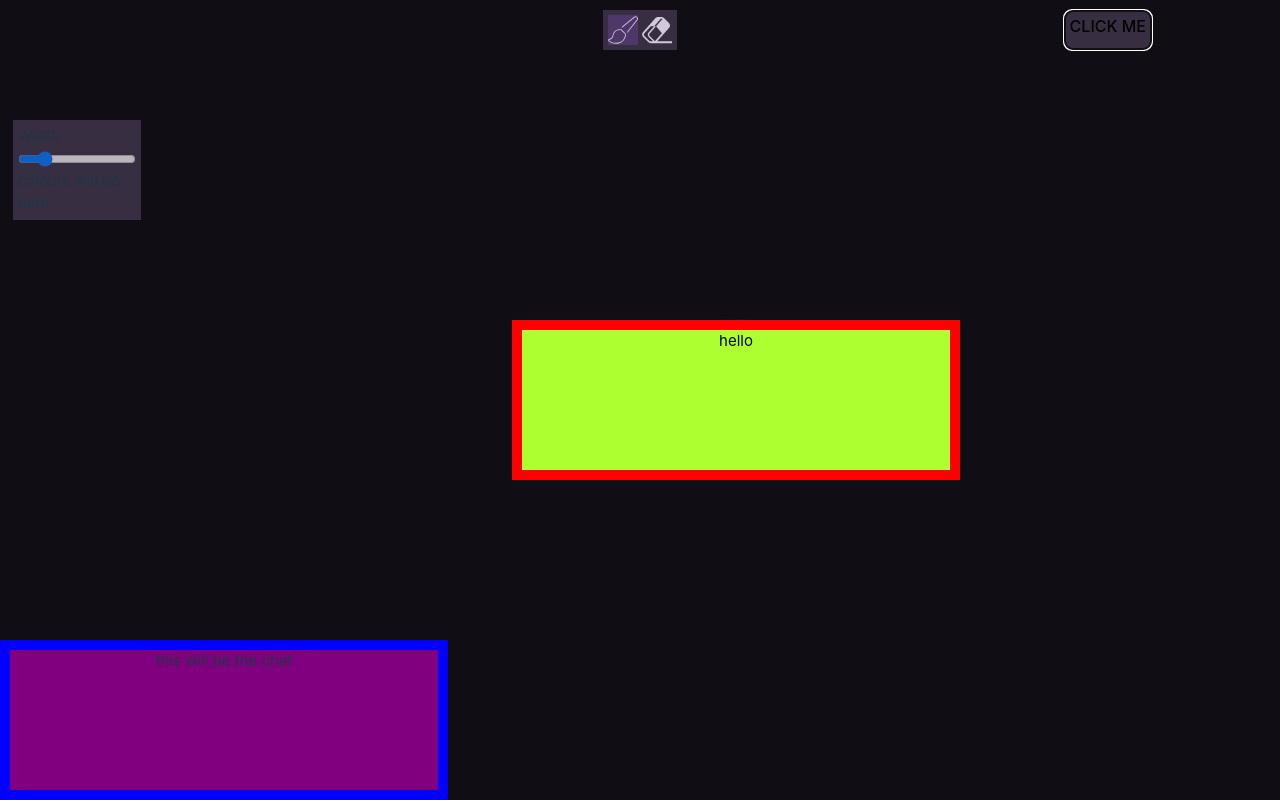
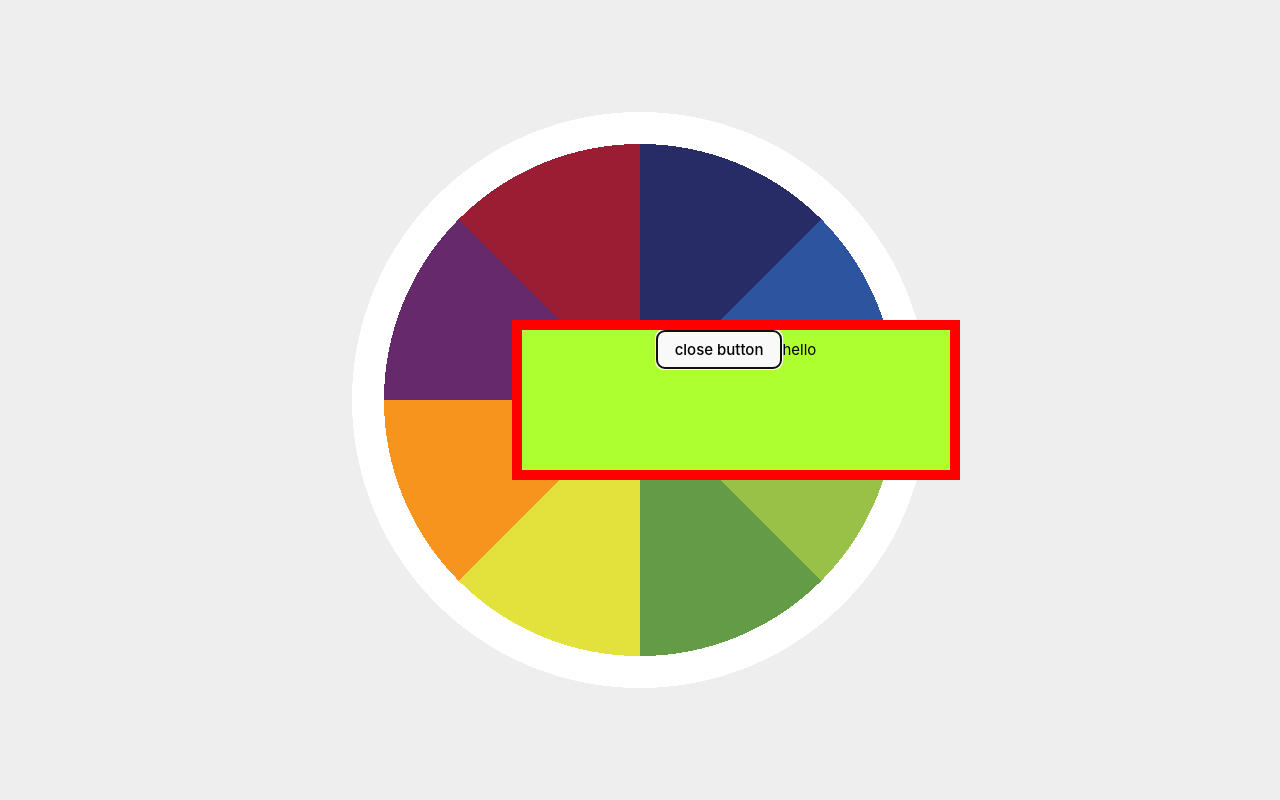
Before and after one commit to Thai-Son01/collabdraw, a React (Vite) app: page / in a window 1280 px wide. Both pictures are taken after a click on the button "CLICK ME". Built offline with nearby package versions, Linux system fonts and the light colour scheme; no server answers.

Commit message:
modal shows when clicking button

```diff
--- a/src/components/drawingcanvas/drawingEvent.ts
+++ b/src/components/drawingcanvas/drawingEvent.ts
@@ -41,7 +41,6 @@ function setupTool(e : React.MouseEvent,
     let [startX, startY] = getMousePosition(canvas, e);
     ctx.beginPath();
     ctx.lineCap = "round";
-    // ctx.lineJoin ="round";
     ctx.translate(0.5, 0.5);
     ctx.lineTo(startX, startY);
     ctx.moveTo(startX, startY);
--- a/src/components/sessionconnect/SessionInterface.tsx
+++ b/src/components/sessionconnect/SessionInterface.tsx
@@ -1,10 +1,24 @@
+import { useRef, useEffect } from 'react';
 import styles from './SessionInterface.module.css'
 
 export default function SessionInterface({visibility} : {visibility : boolean}) {
+    const dialog = useRef<HTMLDialogElement>(null);
+
+    if (visibility) {
+        if (dialog.current) {
+            dialog.current.showModal();
+        }
+        else {
+            console.log("there is no dialog");
+        }
+    }
+
+
     return (<dialog
-        className={`${styles.interface} + ${visibility ? styles.show: styles.hide}`}
+        className={`${styles.interface}`}
+        ref = {dialog}
     >
-        {/* <button></button> */}
+        <button>close button</button>
         hello
     </dialog>)
 }
```
